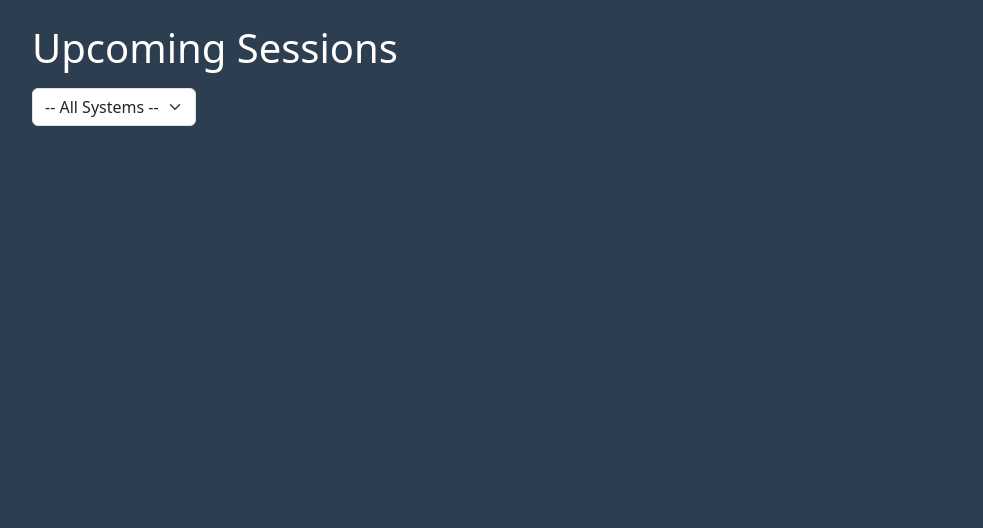
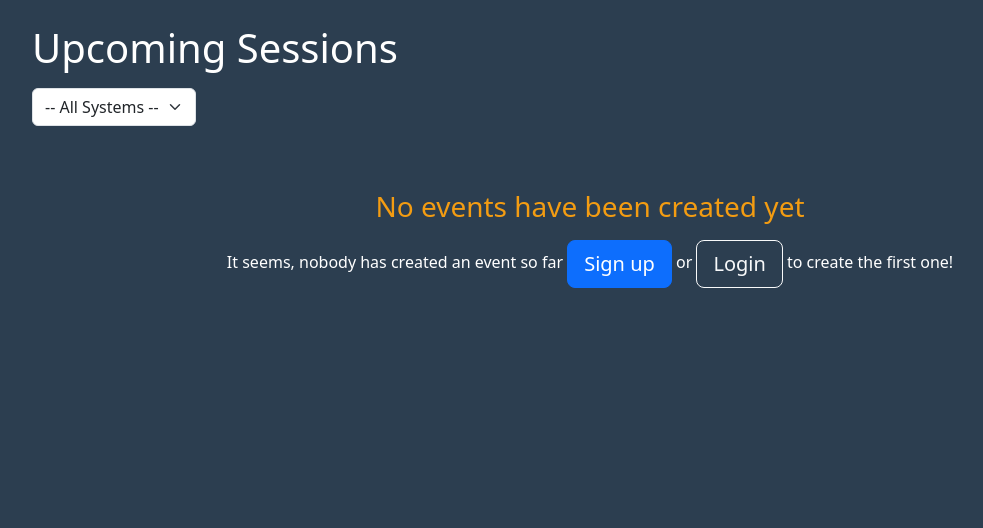
Before and after one commit to 3iM0ViY/dnd-session-planner, a Django app: template backend/templates/index.html in a window 1280 px wide. Shown: the part 56-584 px from the top of the page, without its empty margins (50-1033 px from the left). Run offline with Django 5.2, Linux system fonts and the light colour scheme; the template is opened without the code that fills it, so the values that code supplies are empty.

Commit message:
feat: greating screen + fix on signup links

```diff
--- a/backend/api/urls.py
+++ b/backend/api/urls.py
@@ -14,7 +14,7 @@ urlpatterns = [
 	# Auth
 	path('token/', views.TokenObtainPairViewSchema.as_view(), name='token_obtain_pair'),
 	path('token/refresh/', views.TokenRefreshViewSchema.as_view(), name='token_refresh'),
-	path("signup/", views.signup, name="signup"),
+	path("signup/", views.signup, name="api_signup"),
 
 	# Event join/approval
 	path("events/<int:event_id>/join/", views.join_event_api, name="api_join_event"),
--- a/backend/templates/index.html
+++ b/backend/templates/index.html
@@ -26,7 +26,7 @@
 	{% endif %}
 </div>
 
-
+{% if events %}
 <div class="row">
 	{% for item in events %}
 		<div class="col-md-6">
@@ -78,4 +78,23 @@
 		</div>
 	{% endfor %}
 </div>
+{% else %}
+    <div class="text-center mt-5">
+        <h3 class="text-muted mb-3" style="color: #f39c12 !important;">No events have been created yet</h3>
+        {% if user.is_authenticated %}
+            <p>It seems, nobody has created an event so far
+            <a href="{% url 'create_event' %}" class="btn btn-success btn-lg">
+                Create the first one
+            </a></p>
+        {% else %}
+            <p>It seems, nobody has created an event so far
+            <a href="{% url 'signup' %}" class="btn btn-primary btn-lg">
+                Sign up
+            </a> or <a href="{% url 'login' %}" class="btn btn-outline-light btn-lg">
+                Login
+            </a> to create the first one!</p>
+        {% endif %}
+    </div>
+{% endif %}
+
 {% endblock %}
```
